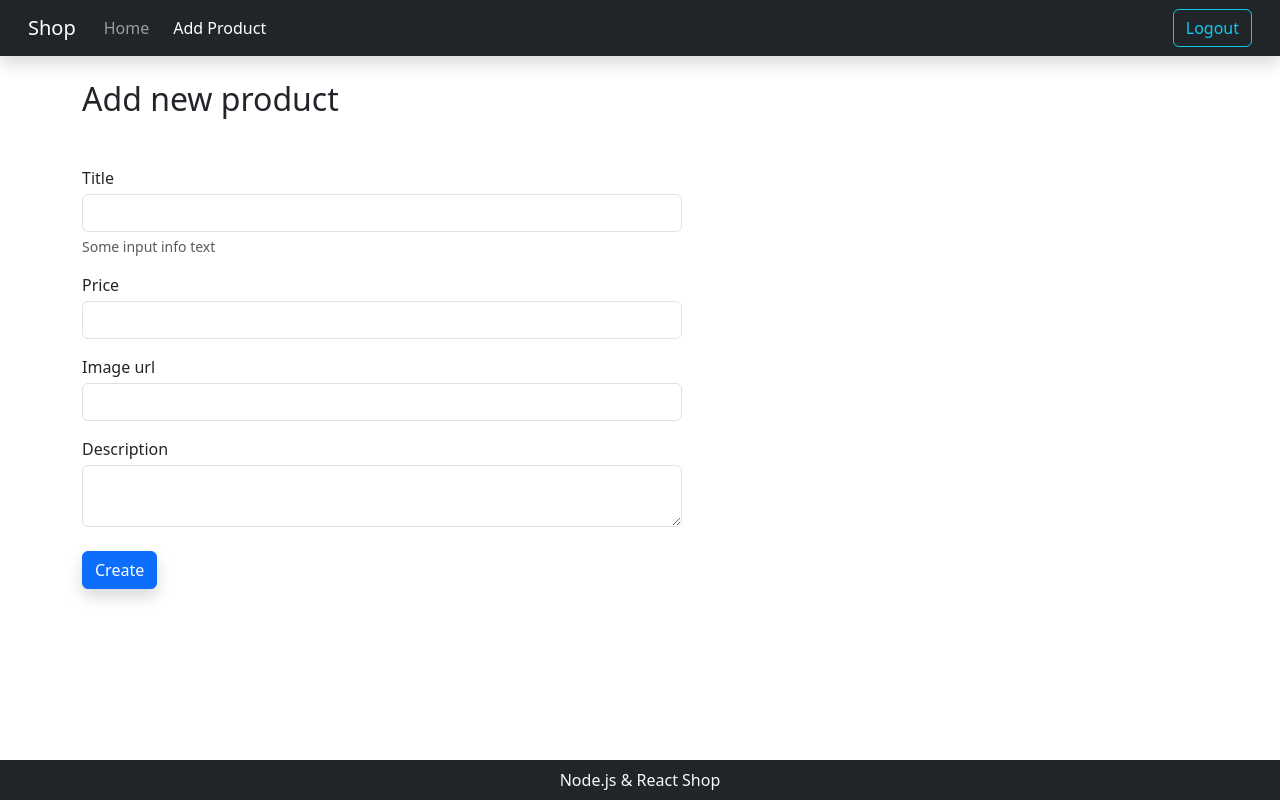
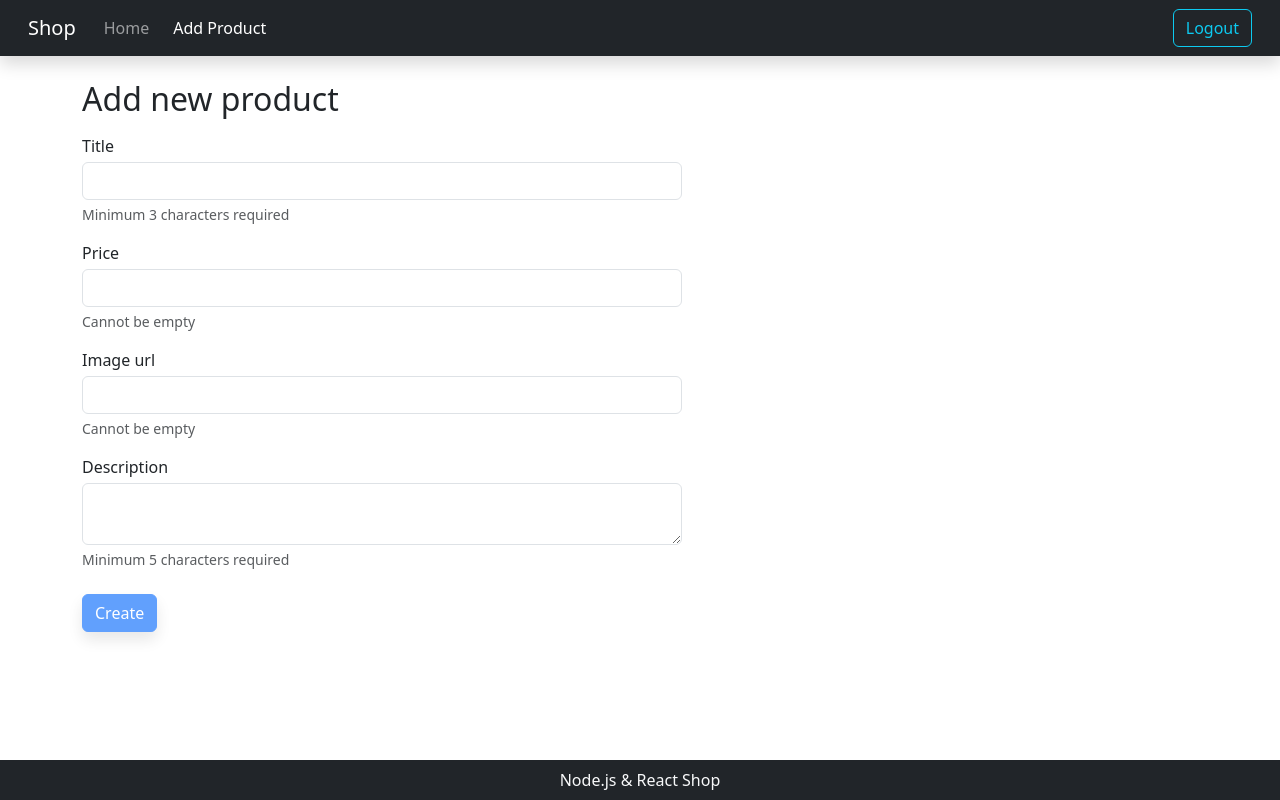
Before and after one commit to maxsherepot/shop_mongodb_RestAPI_react, a React (Create React App) app in the folder client/: page /add-product in a window 1280 px wide. Built offline with nearby package versions, Linux system fonts and the light colour scheme.

Commit message:
front-end new product form validation added

```diff
--- a/client/src/components/ProductForm.jsx
+++ b/client/src/components/ProductForm.jsx
@@ -1,7 +1,23 @@
 import React from "react";
 
 
-const ProductForm = ({ onFormSubmit, setTitle, title, setPrice, price, setImageUrl, imageUrl, setDescription, description, submitBtnTitle }) => {
+const ProductForm = ({
+    onFormSubmit,
+    title,
+    price,
+    imageUrl,
+    description,
+    onTitleChange,
+    onPriceChange,
+    onImageUrlChange,
+    onDescriptionChange,
+    submitBtnTitle,
+    dataNotFilled,
+    titleError,
+    priceError,
+    imageUrlError,
+    descriptionError
+}) => {
 
     return (
         <form onSubmit={e => onFormSubmit(e)}>
@@ -10,48 +26,54 @@ const ProductForm = ({ onFormSubmit, setTitle, title, setPrice, price, setImageU
                     Title
                 </label>
                 <input
-                    onChange={e => setTitle(e.target.value)}
+                    onChange={e => onTitleChange(e.target.value)}
                     value={title}
                     type="text"
-                    className="form-control"
+                    className={`form-control ${titleError && "border-danger"}`}
                     id="title" />
-                <div className="form-text">Some input info text</div>
+                <div className="form-text">Minimum 3 characters required</div>
             </div>
             <div className="mb-3">
                 <label htmlFor="price" className="form-label mb-1">
                     Price
                 </label>
                 <input
-                    onChange={e => setPrice(e.target.value)}
+                    onChange={e => onPriceChange(e.target.value)}
                     value={price}
                     type="number"
-                    className="form-control"
+                    className={`form-control ${priceError && "border-danger"}`}
                     id="price" />
+                <div className="form-text">Cannot be empty</div>
             </div>
             <div className="mb-3">
                 <label htmlFor="imageUrl" className="form-label mb-1">
                     Image url
                 </label>
                 <input
-                    onChange={e => setImageUrl(e.target.value)}
+                    onChange={e => onImageUrlChange(e.target.value)}
                     value={imageUrl}
                     type="text"
-                    className="form-control"
+                    className={`form-control ${imageUrlError && "border-danger"}`}
                     id="imageUrl" />
+                <div className="form-text">Cannot be empty</div>
             </div>
             <div className="mb-4">
                 <label htmlFor="description" className="form-label mb-1">
                     Description
                 </label>
                 <textarea
-                    onChange={e => setDescription(e.target.value)}
+                    onChange={e => onDescriptionChange(e.target.value)}
                     value={description}
                     type="text"
-                    className="form-control"
+                    className={`form-control ${descriptionError && "border-danger"}`}
                     id="description" />
+                <div className="form-text">Minimum 5 characters required</div>
             </div>
 
-            <button type="submit" className="btn btn-primary shadow">{submitBtnTitle}</button>
+            <button
+                disabled={dataNotFilled}
+                type="submit"
+                className="btn btn-primary shadow">{submitBtnTitle}</button>
         </form>
     )
 }
--- a/client/src/pages/addProductPage.jsx
+++ b/client/src/pages/addProductPage.jsx
@@ -8,9 +8,15 @@ import ProductForm from "../components/ProductForm";
 
 const AddProductPage = () => {
     const [title, setTitle] = useState("")
+    const [titleError, setTitleError] = useState(false)
     const [price, setPrice] = useState("")
+    const [priceError, setPriceError] = useState(false)
     const [imageUrl, setImageUrl] = useState("")
+    const [imageUrlError, setImageUrlError] = useState(false)
     const [description, setDescription] = useState("")
+    const [descriptionError, setDescriptionError] = useState(false)
+
+    const dataNotFilled = titleError || !title || !price || !imageUrl || descriptionError || !description;
 
     const history = useHistory();
 
@@ -27,22 +33,64 @@ const AddProductPage = () => {
             })
     }
 
+    const onTitleChange = (value) => {
+        setTitle(value);
+        if (value.length < 3) {
+            setTitleError(true);
+        } else {
+            setTitleError(false);
+        }
+    };
+
+    const onPriceChange = (value) => {
+        setPrice(value);
+        if (!value.length) {
+            setPriceError(true);
+        } else {
+            setPriceError(false);
+        }
+    };
+
+    const onImageUrlChange = (value) => {
+        setImageUrl(value);
+        if (!value.length) {
+            setImageUrlError(true);
+        } else {
+            setImageUrlError(false);
+        }
+    };
+
+    const onDescriptionChange = (value) => {
+        setDescription(value);
+        if (value.length < 5) {
+            setDescriptionError(true);
+        } else {
+            setDescriptionError(false);
+        }
+    };
+
+
     return (
         <div className="container">
             <h2>Add new product</h2>
 
-            <div className="new-product-container mt-5">
+            <div className="new-product-container mt-3">
                 <ProductForm
                     onFormSubmit={onFormSubmit}
-                    setTitle={setTitle}
                     title={title}
-                    setPrice={setPrice}
                     price={price}
-                    setImageUrl={setImageUrl}
                     imageUrl={imageUrl}
-                    setDescription={setDescription}
                     description={description}
+                    onTitleChange={onTitleChange}
+                    onPriceChange={onPriceChange}
+                    onImageUrlChange={onImageUrlChange}
+                    onDescriptionChange={onDescriptionChange}
                     submitBtnTitle="Create"
+                    dataNotFilled={dataNotFilled}
+                    titleError={titleError}
+                    priceError={priceError}
+                    imageUrlError={imageUrlError}
+                    descriptionError={descriptionError}
                 />
             </div>
         </div>
```
